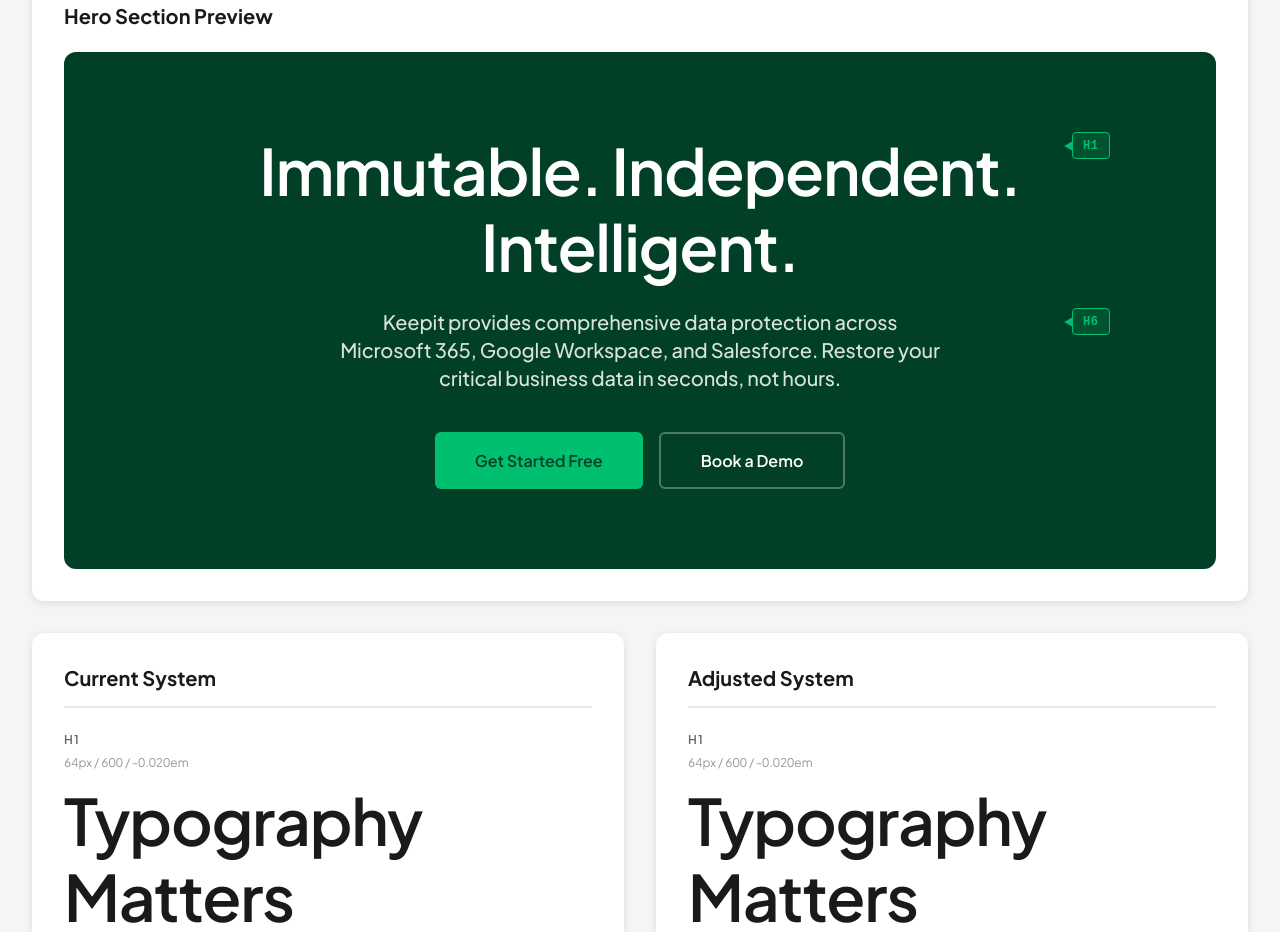
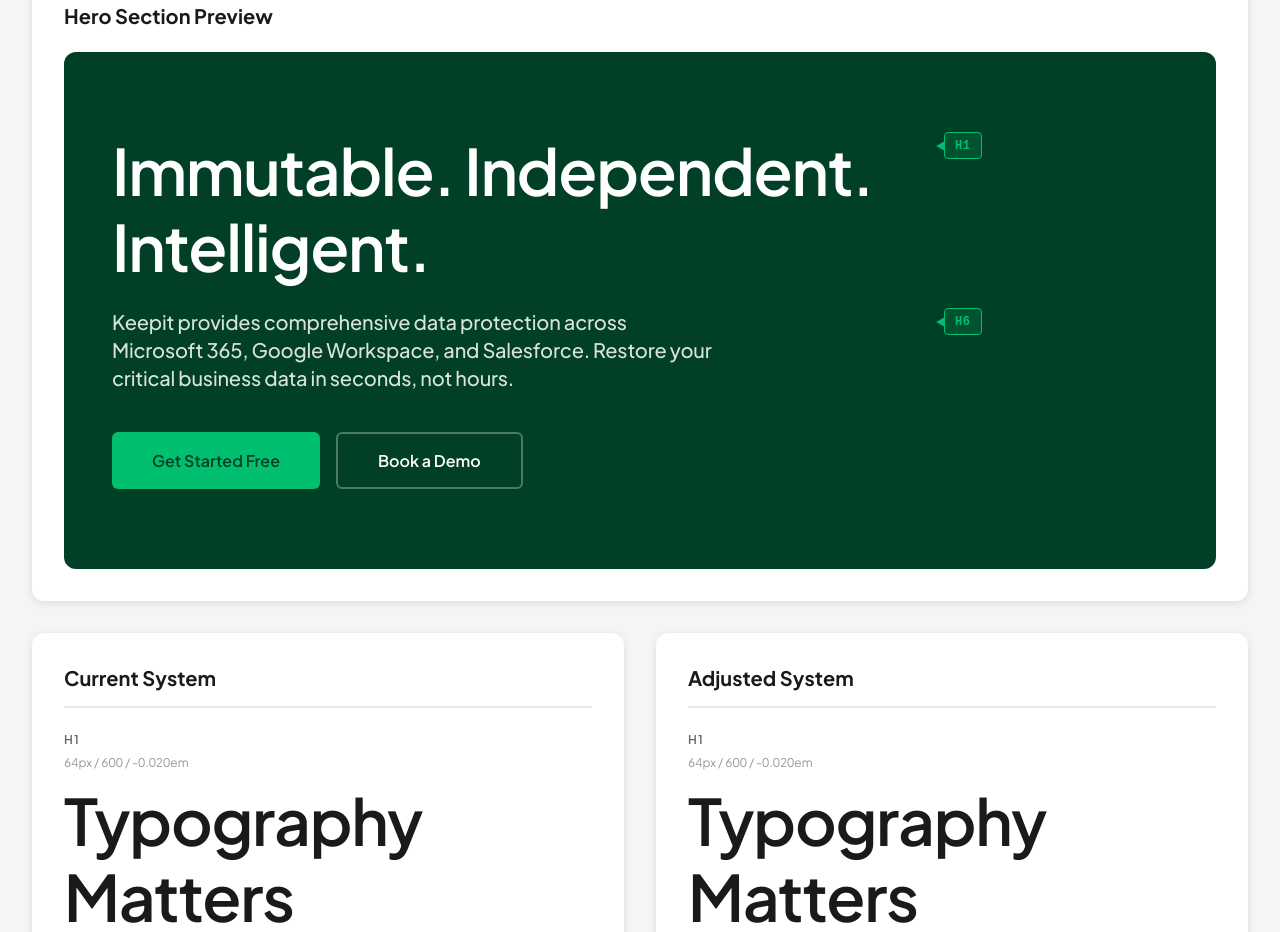
Before and after one commit to ql1max/keepit-type-tester, a plain HTML site: page index.html in a window 1280 px wide. Shown: the part 1199-2131 px from the top of the page. Drawn offline with Linux system fonts and the light colour scheme.

Commit message:
Left-align hero section content

```diff
--- a/css/styles.css
+++ b/css/styles.css
@@ -317,8 +317,8 @@ button {
 .hero-content {
     color: white;
     max-width: 800px;
-    margin: 0 auto;
-    text-align: center;
+    margin: 0;
+    text-align: left;
     position: relative;
 }
 
@@ -377,7 +377,7 @@ button {
     display: flex;
     gap: 1rem;
     flex-wrap: wrap;
-    justify-content: center;
+    justify-content: flex-start;
 }
 
 .hero-btn-primary,
```
